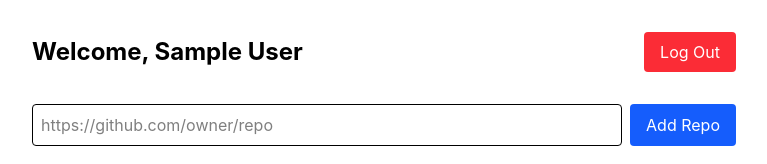
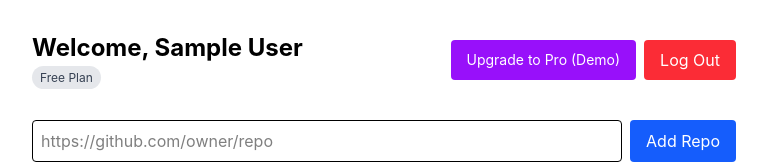
Before and after one commit to joel-baby/codemind, a React (Vite) app in the folder frontend/: page /dashboard in a window 1280 px wide. Shown: the top 164 px of the page, without its empty margins (256-1023 px from the left). Built offline with nearby package versions, Linux system fonts and the light colour scheme; no server answers; sample sign-in values are in the browser's storage.

Commit message:
Add demo plan upgrade/downgrade toggle

```diff
--- a/frontend/src/pages/Dashboard.tsx
+++ b/frontend/src/pages/Dashboard.tsx
@@ -9,6 +9,7 @@ function Dashboard() {
   const token = useAuthStore((state) => state.token);
   const logout = useAuthStore((state) => state.logout);
   const navigate = useNavigate();
+  const setAuth = useAuthStore((state) => state.setAuth);
 
   const repositories = useRepositoryStore((state) => state.repositories);
   const setRepositories = useRepositoryStore((state) => state.setRepositories);
@@ -77,6 +78,19 @@ function Dashboard() {
     navigate("/login");
   };
 
+  const handleUpgrade = async () => {
+    try {
+      const response = await axios.post(
+        "http://localhost:5000/api/auth/upgrade",
+        {},
+        { headers: { Authorization: `Bearer ${token}` } },
+      );
+      setAuth(response.data.user, token!);
+    } catch (err) {
+      console.error("Failed to switch plan", err);
+    }
+  };
+
   const statusColors: Record<string, string> = {
     pending: "bg-gray-200 text-gray-700",
     processing: "bg-yellow-100 text-yellow-700",
@@ -87,13 +101,34 @@ function Dashboard() {
   return (
     <div className="p-8 max-w-3xl mx-auto">
       <div className="flex justify-between items-center mb-8">
+        <div>
           <h1 className="text-2xl font-bold">Welcome, {user?.name}</h1>
+          <span
+            className={`text-xs px-2 py-1 rounded-full ${
+              user?.plan === "pro"
+                ? "bg-purple-100 text-purple-700"
+                : "bg-gray-200 text-gray-700"
+            }`}
+          >
+            {user?.plan === "pro" ? "Pro Plan" : "Free Plan"}
+          </span>
+        </div>
+        <div className="flex gap-2">
+          <button
+            onClick={handleUpgrade}
+            className="bg-purple-600 text-white px-4 py-2 rounded hover:bg-purple-700 text-sm"
+          >
+            {user?.plan === "pro"
+              ? "Switch to Free (Demo)"
+              : "Upgrade to Pro (Demo)"}
+          </button>
           <button
             onClick={handleLogout}
             className="bg-red-500 text-white px-4 py-2 rounded hover:bg-red-600"
           >
             Log Out
           </button>
+        </div>
       </div>
 
       <form onSubmit={handleAddRepo} className="mb-8 flex gap-2">
--- a/frontend/src/store/authStore.ts
+++ b/frontend/src/store/authStore.ts
@@ -4,6 +4,7 @@ interface User {
   id: string;
   name: string;
   email: string;
+  plan: string;
 }
 
 interface AuthState {
```
Also changed, not shown: 2 other files (tests, documents, lock files or other folders). Lines whose indentation alone changed are shown as unchanged.
